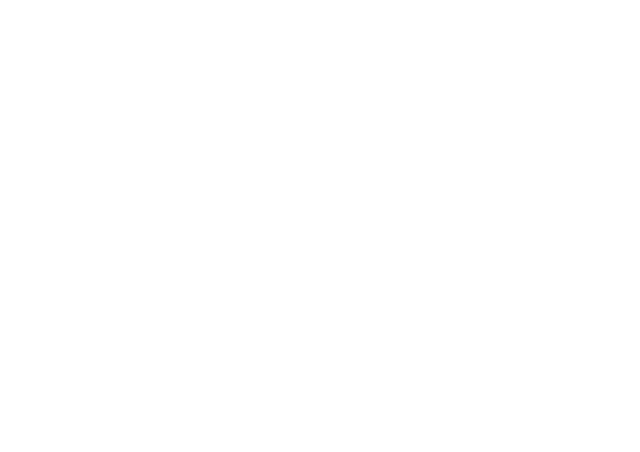
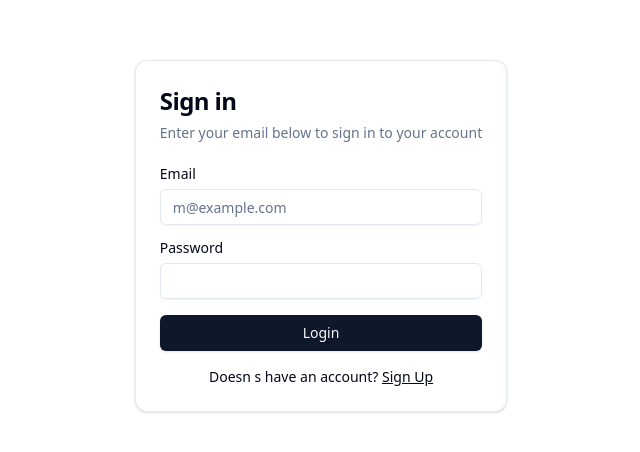
Before and after one commit to gemrey13/Real-time-Message-App, a React (Vite) app in the folder frontend/: page /sign-in in a window 1280 px wide. Before the commit this address had no page. Shown: the part 164-616 px from the top of the page, without its empty margins (319-959 px from the left). Built offline with nearby package versions, Linux system fonts and the light colour scheme.

Commit message:
sign in page

```diff
--- a/frontend/src/App.tsx
+++ b/frontend/src/App.tsx
@@ -1,5 +1,6 @@
 import MainLayout from "@/layout/MainLayout";
 import Dashboard from "@/pages/Dashboard";
+import { SignIn } from "@/pages/Sign-In";
 import { Signup } from "@/pages/Signup";
 import { BrowserRouter, Routes, Route } from "react-router-dom";
 export default function App() {
@@ -10,6 +11,7 @@
                     <Route index element={<Dashboard />} />
                 </Route>
 
+                <Route path="/sign-in" element={<SignIn />} />
                 <Route path="/sign-up" element={<Signup />} />
             </Routes>
         </BrowserRouter>
--- /dev/null
+++ b/frontend/src/pages/Sign-In/index.tsx
@@ -0,0 +1,9 @@
+import SignInForm from "@/pages/Sign-In/signin-form";
+
+export function SignIn() {
+    return (
+        <div className="flex h-screen w-full items-center justify-center px-4">
+            <SignInForm />
+        </div>
+    );
+}
--- /dev/null
+++ b/frontend/src/pages/Sign-In/signin-form.tsx
@@ -0,0 +1,37 @@
+import { Button } from "@/components/ui/button";
+import { Card, CardContent, CardDescription, CardHeader, CardTitle } from "@/components/ui/card";
+import { Input } from "@/components/ui/input";
+import { Label } from "@/components/ui/label";
+import { Link } from "react-router-dom";
+
+export default function SignInForm() {
+    return (
+        <Card className="mx-auto max-w-sm">
+            <CardHeader>
+                <CardTitle className="text-2xl">Sign in</CardTitle>
+                <CardDescription>Enter your email below to sign in to your account</CardDescription>
+            </CardHeader>
+            <CardContent>
+                <div className="grid gap-4">
+                    <div className="grid gap-2">
+                        <Label htmlFor="email">Email</Label>
+                        <Input id="email" type="email" placeholder="m@example.com" required />
+                    </div>
+                    <div className="grid gap-2">
+                        <Label htmlFor="password">Password</Label>
+                        <Input id="password" type="password" required />
+                    </div>
+                    <Button type="submit" className="w-full">
+                        Login
+                    </Button>
+                </div>
+                <div className="mt-4 text-center text-sm">
+                    Doesn&nbsp;s have an account?{" "}
+                    <Link to="/sign-up" className="underline">
+                        Sign Up
+                    </Link>
+                </div>
+            </CardContent>
+        </Card>
+    );
+}
```
